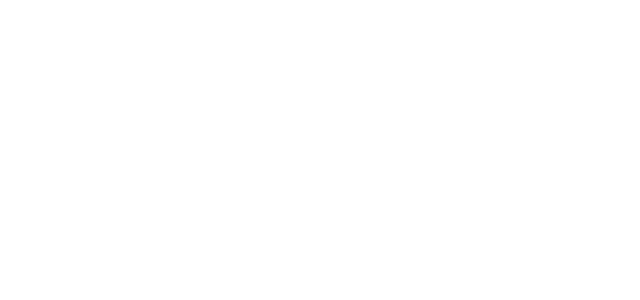
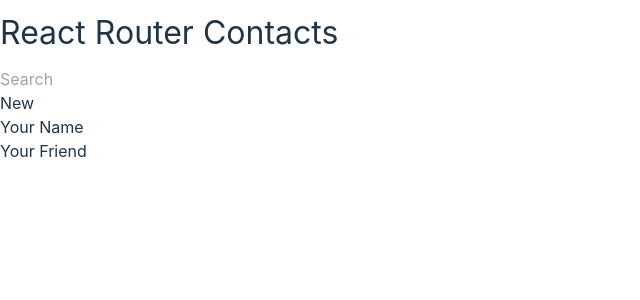
Before and after one commit to jihyeonjeong11/react-vite, a React (Vite) app: page /register in a window 1280 px wide. Before the commit this address had no page. Shown: the top 300 px of the page, without its empty margins (0-640 px from the left). Built offline with nearby package versions, Linux system fonts and the light colour scheme.

Commit message:
ready for multistep-example

```diff
--- a/src/App.tsx
+++ b/src/App.tsx
@@ -1,15 +1,20 @@
 import "./App.css";
-
-import TableRoot from "@/components/common/table/container/TableRoot";
-import ErrorBoundary from "./components/error/ErrorBoundary";
+import { Link } from "react-router-dom";
 
 function App() {
     return (
-        <div className="App">
-            <main>
-                <ErrorBoundary>
-                    <TableRoot />
-                </ErrorBoundary>
+        <div className="App flex h-screen items-center justify-center">
+            <main className="flex flex-col items-center">
+                <h1>multi-step registration form</h1>
+                <div className="mb-10">로그인 화면 작성예정</div>
+
+                <button>
+                    <Link className="border rounded" to={"register"}>시험 등록</Link>
+                </button>
+                <div className="m-3" />
+                <button>
+                    <Link className="border rounded" to={"table"}>예시 테이블</Link>
+                </button>
             </main>
         </div>
     );
--- a/src/components/screens/base/BaseScreen.tsx
+++ /dev/null
@@ -1 +0,0 @@
-export {}
--- /dev/null
+++ b/src/components/screens/registration/registrationScreen.tsx
@@ -0,0 +1,32 @@
+import React from "react";
+
+export default function RegistrationScreen() {
+    return (
+        <>
+            <div id="sidebar">
+                <h1>React Router Contacts</h1>
+                <div>
+                    <form id="search-form" role="search">
+                        <input id="q" aria-label="Search contacts" placeholder="Search" type="search" name="q" />
+                        <div id="search-spinner" aria-hidden hidden={true} />
+                        <div className="sr-only" aria-live="polite"></div>
+                    </form>
+                    <form method="post">
+                        <button type="submit">New</button>
+                    </form>
+                </div>
+                <nav>
+                    <ul>
+                        <li>
+                            <a href={`contacts/1`}>Your Name</a>
+                        </li>
+                        <li>
+                            <a href={`contacts/2`}>Your Friend</a>
+                        </li>
+                    </ul>
+                </nav>
+            </div>
+            <div id="detail"></div>
+        </>
+    );
+}
--- a/src/main.tsx
+++ b/src/main.tsx
@@ -1,19 +1,36 @@
-import React from "react";
+import React, {lazy} from "react";
 import ReactDOM from "react-dom/client";
 import App from "./App";
 import "@/styles/index.css";
 
-import { BrowserRouter, Route, Routes } from "react-router-dom";
+import { createBrowserRouter, RouterProvider, Route, RouterProviderProps, BrowserRouterProps } from "react-router-dom";
 
+import TableRoot from "@/components/common/table/container/TableRoot";
+import ErrorBoundary from "./components/error/ErrorBoundary";
 import UseCountdownPage from "@/pages/UseCountdownPage";
+import CrashErrorScreen from "./components/error/CrashErrorScreen";
+import RegistrationScreen from '@/components/screens/registration/registrationScreen';
+
+const router: BrowserRouterProps = createBrowserRouter([
+    {
+        path: "/",
+        element: <App />,
+        errorElement: <CrashErrorScreen />
+    },
+    {
+        path: "/table",
+        element: <TableRoot />,
+        errorElement: <CrashErrorScreen />
+    },
+    {
+        path: "/register",
+        element: <RegistrationScreen />,
+        errorElement: <CrashErrorScreen />
+    }
+])
 
 ReactDOM.createRoot(document.getElementById("root") as HTMLElement).render(
     <React.StrictMode>
-        <BrowserRouter>
-            <Routes>
-                <Route element={<App />} path="/" />
-                <Route element={<UseCountdownPage />} path="countdown" />
-            </Routes>
-        </BrowserRouter>
+        <RouterProvider router={router} />
     </React.StrictMode>
 );
--- a/src/styles/index.css
+++ b/src/styles/index.css
@@ -3,6 +3,356 @@
 @tailwind base;
 @tailwind components;
 @tailwind utilities;
+
+/*! normalize.css v8.0.1 | MIT License | github.com/necolas/normalize.css */
+
+/* Document
+   ========================================================================== */
+
+/**
+ * 1. Correct the line height in all browsers.
+ * 2. Prevent adjustments of font size after orientation changes in iOS.
+ */
+
+ html {
+  line-height: 1.15; /* 1 */
+  -webkit-text-size-adjust: 100%; /* 2 */
+}
+
+/* Sections
+   ========================================================================== */
+
+/**
+ * Remove the margin in all browsers.
+ */
+
+body {
+  margin: 0;
+}
+
+/**
+ * Render the `main` element consistently in IE.
+ */
+
+main {
+  display: block;
+}
+
+/**
+ * Correct the font size and margin on `h1` elements within `section` and
+ * `article` contexts in Chrome, Firefox, and Safari.
+ */
+
+h1 {
+  font-size: 2em;
+  margin: 0.67em 0;
+}
+
+/* Grouping content
+   ========================================================================== */
+
+/**
+ * 1. Add the correct box sizing in Firefox.
+ * 2. Show the overflow in Edge and IE.
+ */
+
+hr {
+  box-sizing: content-box; /* 1 */
+  height: 0; /* 1 */
+  overflow: visible; /* 2 */
+}
+
+/**
+ * 1. Correct the inheritance and scaling of font size in all browsers.
+ * 2. Correct the odd `em` font sizing in all browsers.
+ */
+
+pre {
+  font-family: monospace, monospace; /* 1 */
+  font-size: 1em; /* 2 */
+}
+
+/* Text-level semantics
+   ========================================================================== */
+
+/**
+ * Remove the gray background on active links in IE 10.
+ */
+
+a {
+  background-color: transparent;
+}
+
+/**
+ * 1. Remove the bottom border in Chrome 57-
+ * 2. Add the correct text decoration in Chrome, Edge, IE, Opera, and Safari.
+ */
+
+abbr[title] {
+  border-bottom: none; /* 1 */
+  text-decoration: underline; /* 2 */
+  text-decoration: underline dotted; /* 2 */
+}
+
+/**
+ * Add the correct font weight in Chrome, Edge, and Safari.
+ */
+
+b,
+strong {
+  font-weight: bolder;
+}
+
+/**
+ * 1. Correct the inheritance and scaling of font size in all browsers.
+ * 2. Correct the odd `em` font sizing in all browsers.
+ */
+
+code,
+kbd,
+samp {
+  font-family: monospace, monospace; /* 1 */
+  font-size: 1em; /* 2 */
+}
+
+/**
+ * Add the correct font size in all browsers.
+ */
+
+small {
+  font-size: 80%;
+}
+
+/**
+ * Prevent `sub` and `sup` elements from affecting the line height in
+ * all browsers.
+ */
+
+sub,
+sup {
+  font-size: 75%;
+  line-height: 0;
+  position: relative;
+  vertical-align: baseline;
+}
+
+sub {
+  bottom: -0.25em;
+}
+
+sup {
+  top: -0.5em;
+}
+
+/* Embedded content
+   ========================================================================== */
+
+/**
+ * Remove the border on images inside links in IE 10.
+ */
+
+img {
+  border-style: none;
+}
+
+/* Forms
+   ========================================================================== */
+
+/**
+ * 1. Change the font styles in all browsers.
+ * 2. Remove the margin in Firefox and Safari.
+ */
+
+button,
+input,
+optgroup,
+select,
+textarea {
+  font-family: inherit; /* 1 */
+  font-size: 100%; /* 1 */
+  line-height: 1.15; /* 1 */
+  margin: 0; /* 2 */
+}
+
+/**
+ * Show the overflow in IE.
+ * 1. Show the overflow in Edge.
+ */
+
+button,
+input { /* 1 */
+  overflow: visible;
+}
+
+/**
+ * Remove the inheritance of text transform in Edge, Firefox, and IE.
+ * 1. Remove the inheritance of text transform in Firefox.
+ */
+
+button,
+select { /* 1 */
+  text-transform: none;
+}
+
+/**
+ * Correct the inability to style clickable types in iOS and Safari.
+ */
+
+button,
+[type="button"],
+[type="reset"],
+[type="submit"] {
+  -webkit-appearance: button;
+}
+
+/**
+ * Remove the inner border and padding in Firefox.
+ */
+
+button::-moz-focus-inner,
+[type="button"]::-moz-focus-inner,
+[type="reset"]::-moz-focus-inner,
+[type="submit"]::-moz-focus-inner {
+  border-style: none;
+  padding: 0;
+}
+
+/**
+ * Restore the focus styles unset by the previous rule.
+ */
+
+button:-moz-focusring,
+[type="button"]:-moz-focusring,
+[type="reset"]:-moz-focusring,
+[type="submit"]:-moz-focusring {
+  outline: 1px dotted ButtonText;
+}
+
+/**
+ * Correct the padding in Firefox.
+ */
+
+fieldset {
+  padding: 0.35em 0.75em 0.625em;
+}
+
+/**
+ * 1. Correct the text wrapping in Edge and IE.
+ * 2. Correct the color inheritance from `fieldset` elements in IE.
+ * 3. Remove the padding so developers are not caught out when they zero out
+ *    `fieldset` elements in all browsers.
+ */
+
+legend {
+  box-sizing: border-box; /* 1 */
+  color: inherit; /* 2 */
+  display: table; /* 1 */
+  max-width: 100%; /* 1 */
+  padding: 0; /* 3 */
+  white-space: normal; /* 1 */
+}
+
+/**
+ * Add the correct vertical alignment in Chrome, Firefox, and Opera.
+ */
+
+progress {
+  vertical-align: baseline;
+}
+
+/**
+ * Remove the default vertical scrollbar in IE 10+.
+ */
+
+textarea {
+  overflow: auto;
+}
+
+/**
+ * 1. Add the correct box sizing in IE 10.
+ * 2. Remove the padding in IE 10.
+ */
+
+[type="checkbox"],
+[type="radio"] {
+  box-sizing: border-box; /* 1 */
+  padding: 0; /* 2 */
+}
+
+/**
+ * Correct the cursor style of increment and decrement buttons in Chrome.
+ */
+
+[type="number"]::-webkit-inner-spin-button,
+[type="number"]::-webkit-outer-spin-button {
+  height: auto;
+}
+
+/**
+ * 1. Correct the odd appearance in Chrome and Safari.
+ * 2. Correct the outline style in Safari.
+ */
+
+[type="search"] {
+  -webkit-appearance: textfield; /* 1 */
+  outline-offset: -2px; /* 2 */
+}
+
+/**
+ * Remove the inner padding in Chrome and Safari on macOS.
+ */
+
+[type="search"]::-webkit-search-decoration {
+  -webkit-appearance: none;
+}
+
+/**
+ * 1. Correct the inability to style clickable types in iOS and Safari.
+ * 2. Change font properties to `inherit` in Safari.
+ */
+
+::-webkit-file-upload-button {
+  -webkit-appearance: button; /* 1 */
+  font: inherit; /* 2 */
+}
+
+/* Interactive
+   ========================================================================== */
+
+/*
+ * Add the correct display in Edge, IE 10+, and Firefox.
+ */
+
+details {
+  display: block;
+}
+
+/*
+ * Add the correct display in all browsers.
+ */
+
+summary {
+  display: list-item;
+}
+
+/* Misc
+   ========================================================================== */
+
+/**
+ * Add the correct display in IE 10+.
+ */
+
+template {
+  display: none;
+}
+
+/**
+ * Add the correct display in IE 10.
+ */
+
+[hidden] {
+  display: none;
+}
 
 
 :root {
--- /dev/null
+++ b/src/types/test.d.ts
@@ -0,0 +1,34 @@
+// Type definitions for [~THE LIBRARY NAME~] [~OPTIONAL VERSION NUMBER~]
+// Project: [~THE PROJECT NAME~]
+// Definitions by: [~YOUR NAME~] <[~A URL FOR YOU~]>
+/*~ This is the module template file. You should rename it to index.d.ts
+ *~ and place it in a folder with the same name as the module.
+ *~ For example, if you were writing a file for "super-greeter", this
+ *~ file should be 'super-greeter/index.d.ts'
+ */
+/*~ If this module is a UMD module that exposes a global variable 'myLib' when
+ *~ loaded outside a module loader environment, declare that global here.
+ *~ Otherwise, delete this declaration.
+ */
+
+ export as namespace testLib;
+
+
+ // http://133.186.228.26:7070/api/exam/examBasicInfo
+ export interface BasicTestProps {
+    ec_cd?: string; // 시험코드
+    ec_name?: string; // 시험명
+    e_student_collocate_kind?: string; // 시험학생배치종류
+    e_type?: string; // 시험종류
+    e_pa_use?: string; // 시험방송사용
+    e_desc?: string; // 시험수업설명
+
+ }
+
+
+// api 별로 따로 끊어서, 후에 extends하여 사용할 것임.
+// module 먼저 localforage 사용, 후 작성 예정.
+//  export interface ScenarioProps {
+//     scenario_cd: string;
+//     scenario_nm: string;
+//  }
```
Also changed, not shown: src/components/common/registration/test/Constants.ts (added), src/components/common/registration/test/container/testRegistrationRoot.tsx (added), src/components/common/registration/test/module/testRegistrationModule.ts (added).
